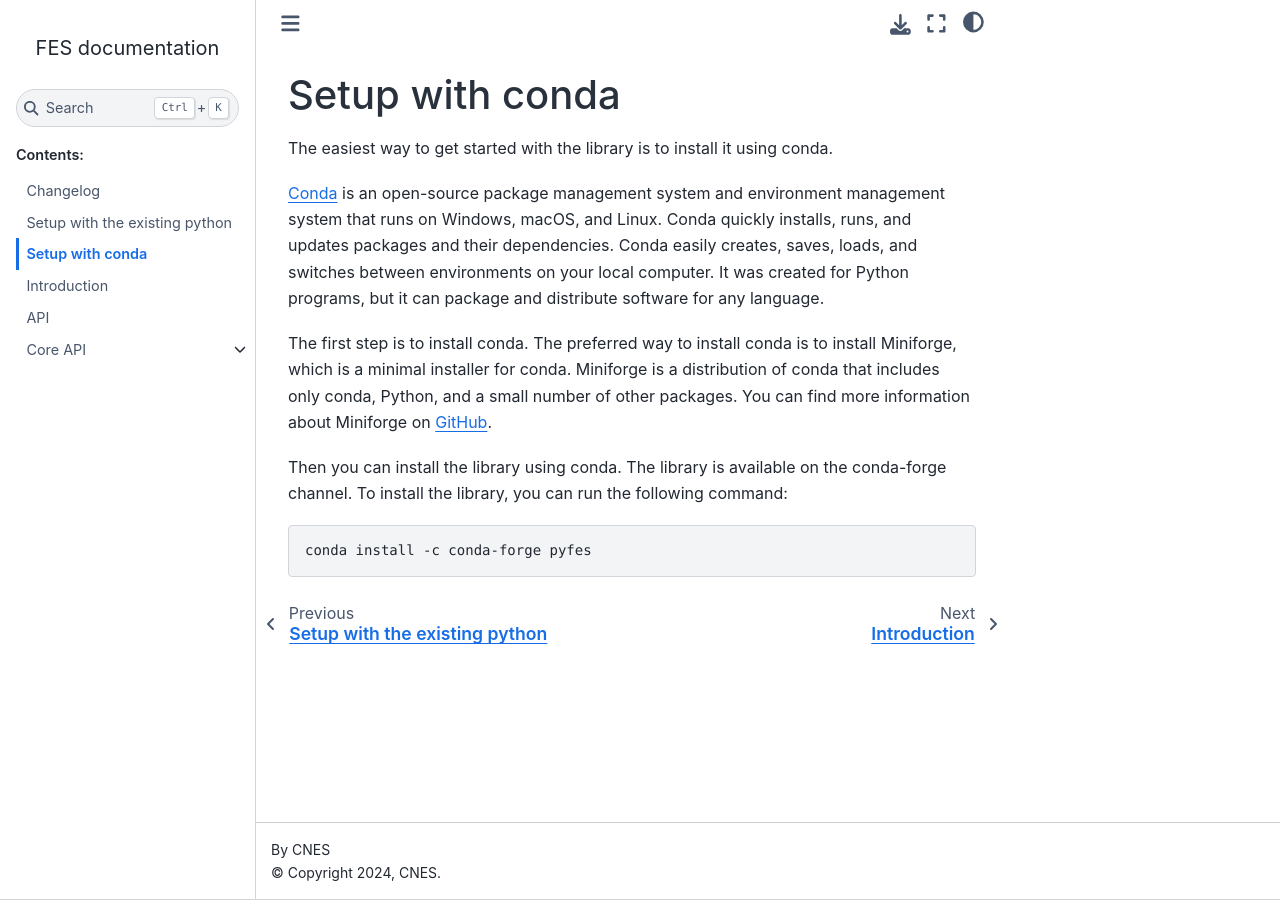
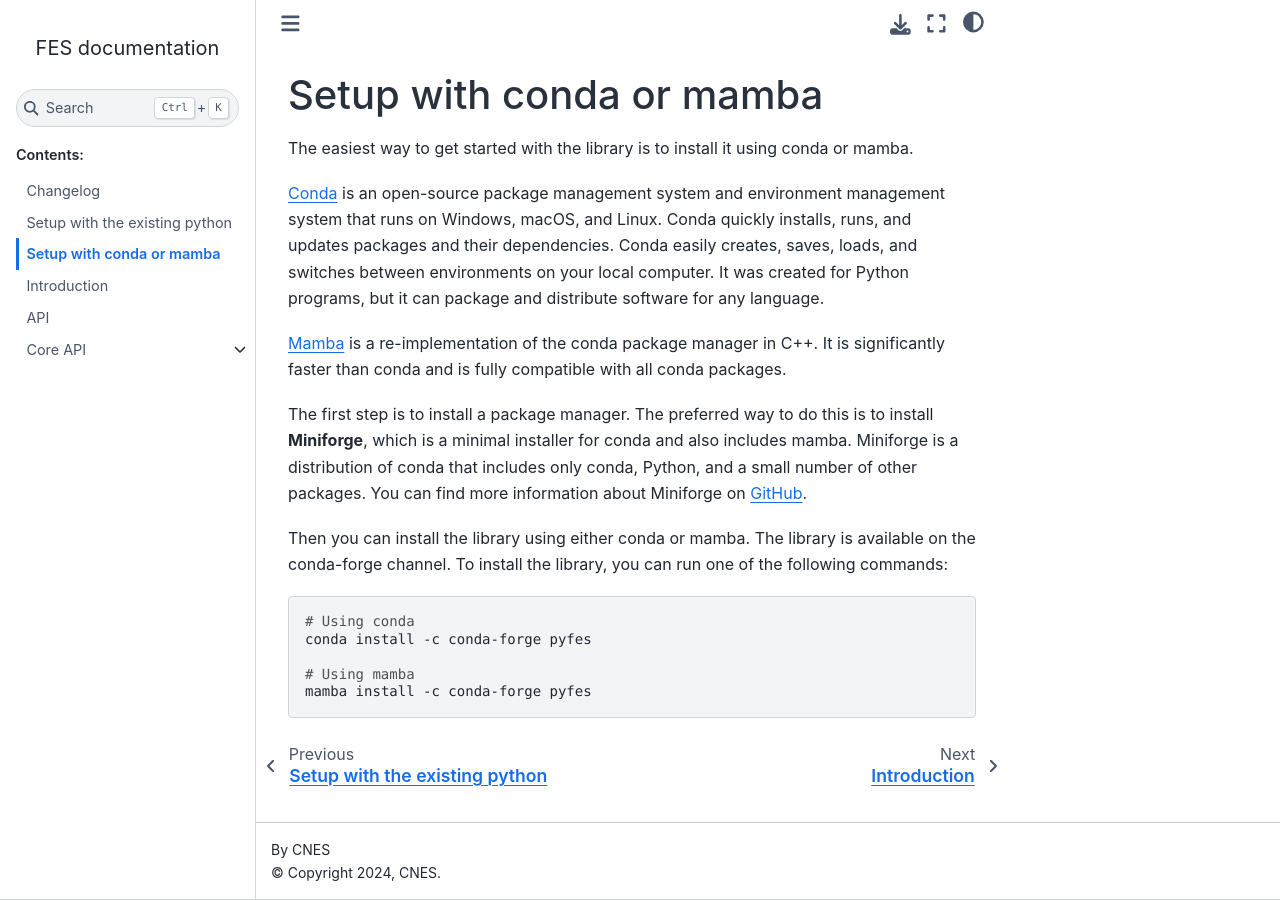
Before and after one commit to CNES/aviso-fes, a Sphinx documentation site: the page built from docs/source/conda.rst, in a window 1280 px wide. Built offline with Sphinx 7.4.7 and the Sphinx Book theme 1.1.4, drawn with Linux system fonts in a browser that asks for light colours; pages that are not in the unit, such as notebooks, are missing from menus.

Commit message:
fix: update conda setup documentation to include mamba installation instructions

```diff
--- a/docs/source/conda.rst
+++ b/docs/source/conda.rst
@@ -1,7 +1,8 @@
-Setup with conda
-================
+Setup with conda or mamba
+=========================
 
-The easiest way to get started with the library is to install it using conda.
+The easiest way to get started with the library is to install it using conda or
+mamba.
 
 `Conda <https://conda.io/projects/conda/en/latest/index.html>`_ is an
 open-source package management system and environment management system that
@@ -10,15 +11,24 @@ packages and their dependencies. Conda easily creates, saves, loads, and
 switches between environments on your local computer. It was created for Python
 programs, but it can package and distribute software for any language.
 
-The first step is to install conda. The preferred way to install conda is to
-install Miniforge, which is a minimal installer for conda. Miniforge is a
-distribution of conda that includes only conda, Python, and a small number of
-other packages. You can find more information about Miniforge on `GitHub
-<https://github.com/conda-forge/miniforge>`_.
+`Mamba <https://mamba.readthedocs.io/en/latest/index.html>`_ is a
+re-implementation of the conda package manager in C++. It is significantly
+faster than conda and is fully compatible with all conda packages.
 
-Then you can install the library using conda. The library is available on the
-conda-forge channel. To install the library, you can run the following command:
+The first step is to install a package manager. The preferred way to do this is to
+install **Miniforge**, which is a minimal installer for conda and also includes
+mamba. Miniforge is a distribution of conda that includes only conda, Python,
+and a small number of other packages. You can find more information about
+Miniforge on `GitHub <https://github.com/conda-forge/miniforge>`_.
+
+Then you can install the library using either conda or mamba. The library is
+available on the conda-forge channel. To install the library, you can run one of
+the following commands:
 
 .. code-block:: bash
 
+    # Using conda
     conda install -c conda-forge pyfes
+
+    # Using mamba
+    mamba install -c conda-forge pyfes
```
